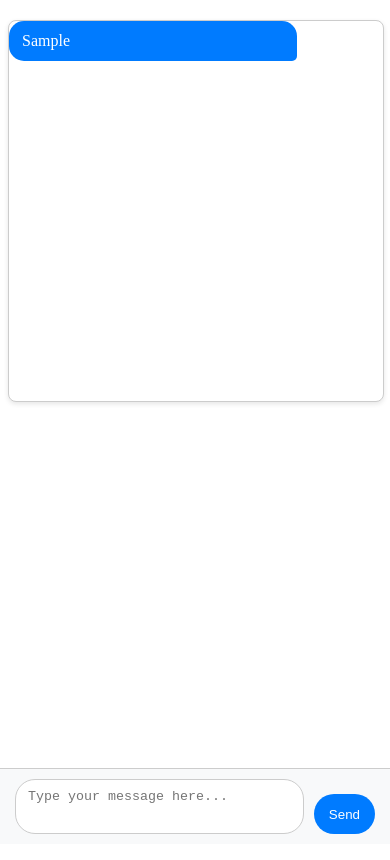
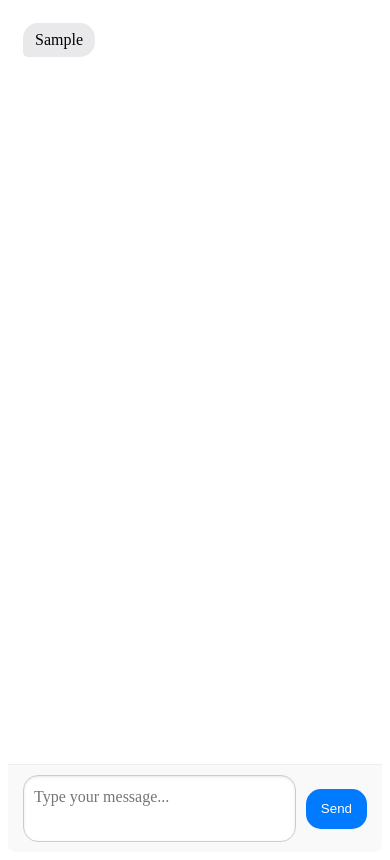
Before and after one commit to xSakix/self-dialogue-app, an Angular app: page / in a window 390 px wide. Both pictures are taken after typing "Sample" into the empty fields and a click on the button "Send". Built offline with nearby package versions, Linux system fonts and the light colour scheme.

Commit message:
finally something nice

```diff
--- a/src/app/dialogue/dialogue.component.css
+++ b/src/app/dialogue/dialogue.component.css
@@ -1,94 +1,143 @@
+/* dialogue.component.css */
+
+:host {
+  display: block; /* Change to block */
+  height: 100vh; /* Occupy full viewport height */
+  /* Remove flex properties from :host if they are not strictly needed for centering the whole component */
+  /* display: flex; */
+  /* flex-direction: column; */
+  /* padding: 20px; */ /* Remove padding if it interferes */
+  box-sizing: border-box;
+}
+
+.dialogue-wrapper {
+  /* Added wrapper for centering and max-width */
+  max-width: 80vh;
+  height: 100%; /* Fill the host height */
+  margin: 0 auto; /* Center horizontally */
+  display: flex; /* Use flex on the wrapper */
+  flex-direction: column;
+  position: relative; /* Needed for absolute positioning of input */
+  border: 1px solid #ccc; /* Keep border, shadow, etc. */
+  border-radius: 8px;
+  box-shadow: 0 2px 10px rgba(0, 0, 0, 0.1);
+  background-color: #fff;
+  overflow: hidden; /* Prevent wrapper from showing overflow */
+}
+
 .dialogue-container {
+  /* This container now focuses ONLY on layout */
   display: flex;
-    flex-direction: column; /* Still column direction for overall layout */
-    border: 1px solid #ccc;
-    width: 100%;
-    max-width: 800px;
-    margin: 20px auto;
-    border: 1px solid #ccc;
-    border-radius: 8px;
-    box-shadow: 0 2px 5px rgba(0, 0, 0, 0.1);
-    background-color: #fff;
-    padding-bottom: 80px;
-    min-height: 300px;
+  flex-direction: column;
+  flex-grow: 1; /* Take up available space in wrapper */
+  /* Crucially, set height to 0 to allow flex-grow to work reliably */
+  height: 0;
+  overflow: hidden; /* Ensure this container itself doesn't scroll */
+  /* Remove border/shadow/bg from here if moved to wrapper */
 }
 
 .dialog-messages-container {
-    flex-grow: 1;
-    overflow-y: auto;
+  flex-grow: 1; /* Take available space within dialogue-container */
+  overflow-y: auto; /* Enable vertical scrolling */
   padding: 15px;
-    display: flex;
+  display: flex; /* Keep flex for message alignment */
   flex-direction: column;
+  /* Padding bottom INSIDE the scrollable area */
+  padding-bottom: 90px; /* Adjust based on .dialogue-input height + gap */
+  box-sizing: border-box;
+  /* Add will-change for potentially smoother scrolling */
+  will-change: scroll-position;
 }
 
+/* --- Message styles remain the same --- */
 .message {
-    margin-bottom: 10px; /* Space between messages */
+  margin-bottom: 10px;
   padding: 8px 12px;
   border-radius: 15px;
-    max-width: 70%;
-    word-wrap: break-word; /* Prevent long messages from breaking layout */
-    border: 1px solid transparent;
-    line-height: 1.4;
+  max-width: 75%;
+  word-wrap: break-word;
 }
-
 .message.left-actor {
   background-color: #e9e9eb;
-    color: #333;
+  color: #000;
   align-self: flex-start;
   border-bottom-left-radius: 5px;
 }
-
 .message.right-actor {
   background-color: #007bff;
   color: white;
   align-self: flex-end;
   border-bottom-right-radius: 5px;
 }
+/* --- --- */
 
 .dialogue-input {
-    position: fixed;
+  display: flex;
+  align-items: center;
+  padding: 10px 15px;
+  border-top: 1px solid #eee;
+  background-color: #f9f9f9;
+  /* Position absolutely at the bottom of the WRAPPER */
+  position: absolute;
   bottom: 0;
   left: 0;
   right: 0;
-
-    padding: 10px 15px;
-    border-top: 1px solid #ccc;
-    background-color: #f8f9fa;
-    display: flex; /* Use flexbox for centering input elements */
-    align-items: flex-end; /* Center items horizontally within the input area */
-    z-index: 100;
+  width: 100%;
   box-sizing: border-box;
-    padding-left: calc((100vw - min(100%,800px))/2 + 15px);
-    padding-left: calc((100vw - min(100%,800px))/2 + 15px);
+  border-radius: 0 0 8px 8px; /* Match bottom corners of wrapper */
+  z-index: 10;
+  min-height: 70px; /* Keep min-height */
 }
 
-  textarea {
+/* --- Textarea and Button styles remain the same --- */
+.dialogue-input textarea {
   flex-grow: 1;
   min-height: 40px;
-    max-height: 120px;
+  max-height: 100px;
+  padding: 10px;
+  border: 1px solid #ccc;
+  border-radius: 15px;
+  resize: none;
   margin-right: 10px;
-    padding: 8px 12px;
-    box-sizing: border-box;
-    border: 1px solid #ccc;
-    border-radius: 20px;
-    resize: none;
+  box-shadow: inset 0 1px 3px rgba(0,0,0,0.1);
+  font-family: inherit;
+  font-size: inherit;
   line-height: 1.4;
-    overflow-y: auto;
-    transition: height 0.2s ease;
 }
-
-  button {
+.dialogue-input button {
   flex-shrink: 0;
-    padding: 8px 15px;
+  padding: 0 15px;
   height: 40px;
-    cursor: pointer;
-    border-radius: 20px;
   border: none;
   background-color: #007bff;
   color: white;
-    white-space: nowrap;
+  border-radius: 15px;
+  cursor: pointer;
 }
-
-  button:hover {
+.dialogue-input button:hover {
   background-color: #0056b3;
 }
+/* --- --- */
+
+/* Media Query Adjustments */
+@media (max-width: 600px) {
+  :host {
+    padding: 0;
+  }
+  .dialogue-wrapper {
+    max-width: 100%;
+    margin: 0;
+    border-radius: 0;
+    border: none;
+    box-shadow: none;
+    height: 100vh; /* Ensure it takes full screen height */
+  }
+  /* Keep input absolute on mobile too, relative to the wrapper */
+  .dialogue-input {
+     position: absolute; /* Keep absolute */
+     /* No need for fixed positioning if wrapper is full height */
+  }
+   .dialog-messages-container {
+     padding-bottom: 90px; /* Ensure padding matches input height */
+   }
+}
--- a/src/app/dialogue/dialogue.component.html
+++ b/src/app/dialogue/dialogue.component.html
@@ -1,19 +1,16 @@
-<div class="dialogue-container">
-    <div class="dialogue-messages-container" #messagesContainer>
-        <div *ngFor="let message of allMessages"
-            class="message"
-            [ngClass]="{'left-actor':message.actor==='left', 'right-actor':message.actor==='right'}">
-        {{message.text}}
-        </div>
-    </div>
-
-    <div class="dialogue-input">
-      <textarea
-        placeholder="Type your message here..."
-        [(ngModel)]="newMessage"
-        (keydown.enter)="sendMessage();$event.preventDefault()"
-        (keyup.enter)="$event.preventDefault()"
-        ></textarea>
-      <button (click)="sendMessage()">Send</button>
+<!-- dialogue.component.html -->
+<div class="dialogue-wrapper"> <!-- Add this wrapper -->
+  <div class="dialogue-container">
+    <div class="dialog-messages-container" #messagesContainer>
+      <!-- Messages using *ngFor -->
+      <div *ngFor="let message of messages" class="message" [ngClass]="message.actor">
+        {{ message.text }}
+      </div>
     </div>
   </div>
+
+  <div class="dialogue-input">
+    <textarea [(ngModel)]="newMessage" placeholder="Type your message..." (keydown.enter)="sendMessage(); $event.preventDefault()"></textarea>
+    <button (click)="sendMessage()">Send</button>
+  </div>
+</div> <!-- Close the wrapper -->
--- a/src/app/dialogue/dialogue.component.ts
+++ b/src/app/dialogue/dialogue.component.ts
@@ -1,10 +1,10 @@
 import { CommonModule } from '@angular/common';
-import { Component, ViewChild, ElementRef, AfterViewChecked } from '@angular/core';
+import { Component, ViewChild, ElementRef, AfterViewChecked, ChangeDetectionStrategy, OnInit, ChangeDetectorRef } from '@angular/core';
 import { FormsModule } from '@angular/forms';
 
-interface DialogueMessage{
+interface Message{
   text: string;
-  actor: 'left' | 'right';
+  actor: 'left-actor' | 'right-actor';
 }
 
 @Component({
@@ -12,52 +12,66 @@ interface DialogueMessage{
   standalone: true,
   imports: [FormsModule, CommonModule],
   templateUrl: './dialogue.component.html',
-  styleUrl: './dialogue.component.css'
+  styleUrl: './dialogue.component.css',
+  changeDetection: ChangeDetectionStrategy.OnPush
 })
-export class DialogueComponent implements AfterViewChecked {
-
-  newMessage= '';
-  currentMessage: string = '';
-  currentActor: 'left' | 'right' = 'right';
-  allMessages: DialogueMessage[] = [];
+export class DialogueComponent implements OnInit,AfterViewChecked {
 
   @ViewChild('messagesContainer') private messageContainerRef!: ElementRef<HTMLDivElement>;
-  private shouldScrollToTheBottom: boolean = false;
+
+  messages: Message[] = [];
+  newMessage: string = '';
+  private shouldScrollToBottom: boolean = false;
+  private currentActor: 'left-actor' | 'right-actor'= 'left-actor';
+
+  constructor(private cdr: ChangeDetectorRef){}
+
+  ngOnInit(): void {}
 
   ngAfterViewChecked(): void {
-    if(this.shouldScrollToTheBottom && this.messageContainerRef){
+    if(this.shouldScrollToBottom && this.messageContainerRef){
       this.scrollToBottom();
-      this.shouldScrollToTheBottom = false;
+      this.shouldScrollToBottom = false;
     }
   }
 
+
+  private triggerScrollToBottom(){
+    this.shouldScrollToBottom = true;
+    this.cdr.detectChanges();
+  }
+
   private scrollToBottom(): void {
-    try{
-
-      const element = this.messageContainerRef.nativeElement;
-      setTimeout(() => {
-        element.scrollTop = element.scrollHeight;
-      }, 0);
-    } catch(err){
-      console.log("Could not scroll to the bottom:",err);
+    if (!this.messageContainerRef) {
+        console.error('messageContainerRef is not defined');
+        return;
     }
+    // Use setTimeout to defer scroll until after the current browser repaint cycle
+    setTimeout(() => {
+        try {
+            const element = this.messageContainerRef.nativeElement;
+            console.log(`Scrolling: scrollTop=${element.scrollTop}, scrollHeight=${element.scrollHeight}`); // Add log
+            element.scrollTop = element.scrollHeight;
+            console.log(`After scroll: scrollTop=${element.scrollTop}`); // Add log
+        } catch (err) {
+            console.error("Could not scroll to the bottom:", err);
+        }
+    }, 0); // 0ms timeout is often enough
   }
 
 
   sendMessage(){
     const textToSend = this.newMessage.trim();
     if(textToSend === '') return;
-    const messageToSend:DialogueMessage = {
+    const messageToSend:Message = {
       text: textToSend,
       actor: this.currentActor
     }
-    this.allMessages.push(messageToSend);
+    this.messages.push(messageToSend);
     this.newMessage = '';
-    this.currentActor = this.currentActor === 'left' ? 'right' : 'left';
-    this.shouldScrollToTheBottom = true;
+    this.currentActor = this.currentActor === 'left-actor' ? 'right-actor' : 'left-actor';
+
+    this.triggerScrollToBottom();
   }
 
-  setActor(actor: 'left' | 'right'){
-    this.currentActor = actor;
-  }
 }
```
Lines whose indentation alone changed are shown as unchanged.
